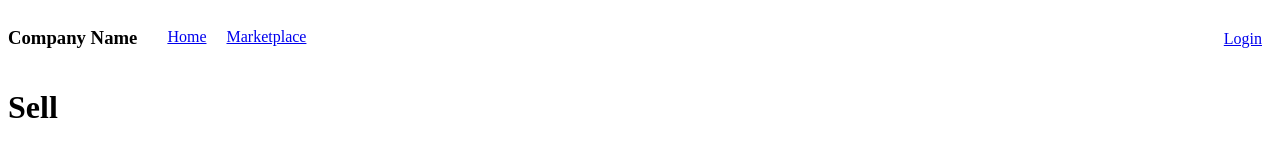
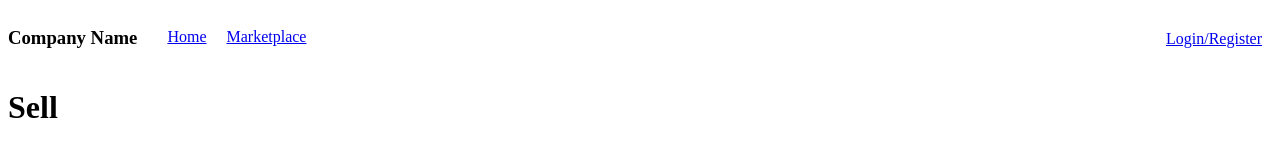
Before and after one commit to loulian444/strangers-things, a React (Vite) app: page /sell in a window 1280 px wide. Shown: the top 160 px of the page. Built offline with nearby package versions, Linux system fonts and the light colour scheme.

Commit message:
linked token to sell page

```diff
--- a/src/App.jsx
+++ b/src/App.jsx
@@ -8,7 +8,7 @@ const App = () => {
   return (
     <>
       <Navbar token={token} />
-      <Router setToken={setToken} />
+      <Router token={token} setToken={setToken} />
     </>
   );
 };
--- a/src/components/Navbar.jsx
+++ b/src/components/Navbar.jsx
@@ -13,9 +13,11 @@ const Navbar = ({ token }) => {
         </section>
       </section>
 
-      <section>
-        <Link to={"/login"}>Login</Link>
-      </section>
+      {!token ? (
+        <section>
+          <Link to={"/login"}>Login/Register</Link>
+        </section>
+      ) : null}
     </nav>
   );
 };
--- a/src/components/Router.jsx
+++ b/src/components/Router.jsx
@@ -5,7 +5,7 @@ import Login from "./Login.jsx";
 import Register from "./Register.jsx";
 import Sell from "./Sell.jsx";
 
-const Router = ({ setToken }) => {
+const Router = ({ token, setToken }) => {
   const apiUrl =
     "https://strangers-things.herokuapp.com/api/2306-fsa-et-web-ft-sf";
   return (
@@ -17,7 +17,7 @@ const Router = ({ setToken }) => {
         element={<Login apiUrl={apiUrl} setToken={setToken} />}
       />
       <Route path="/register" element={<Register apiUrl={apiUrl} />} />
-      <Route path="/sell" element={<Sell />} />
+      <Route path="/sell" element={<Sell token={token} />} />
     </Routes>
   );
 };
--- a/src/components/Sell.jsx
+++ b/src/components/Sell.jsx
@@ -1,4 +1,5 @@
-const Sell = () => {
+const Sell = ({ token }) => {
+  console.log(token)
   return (
     <>
       <h1>Sell</h1>
```
